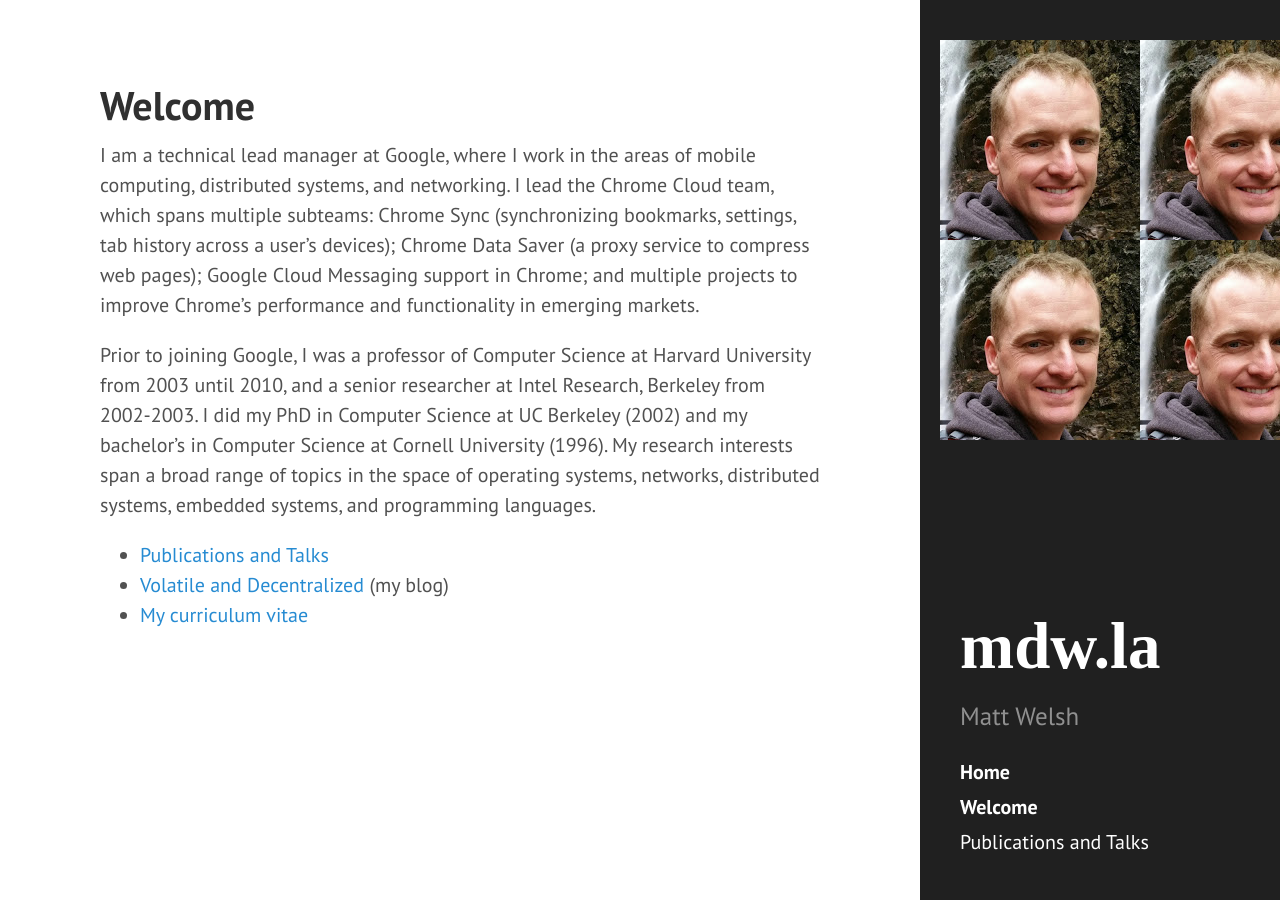
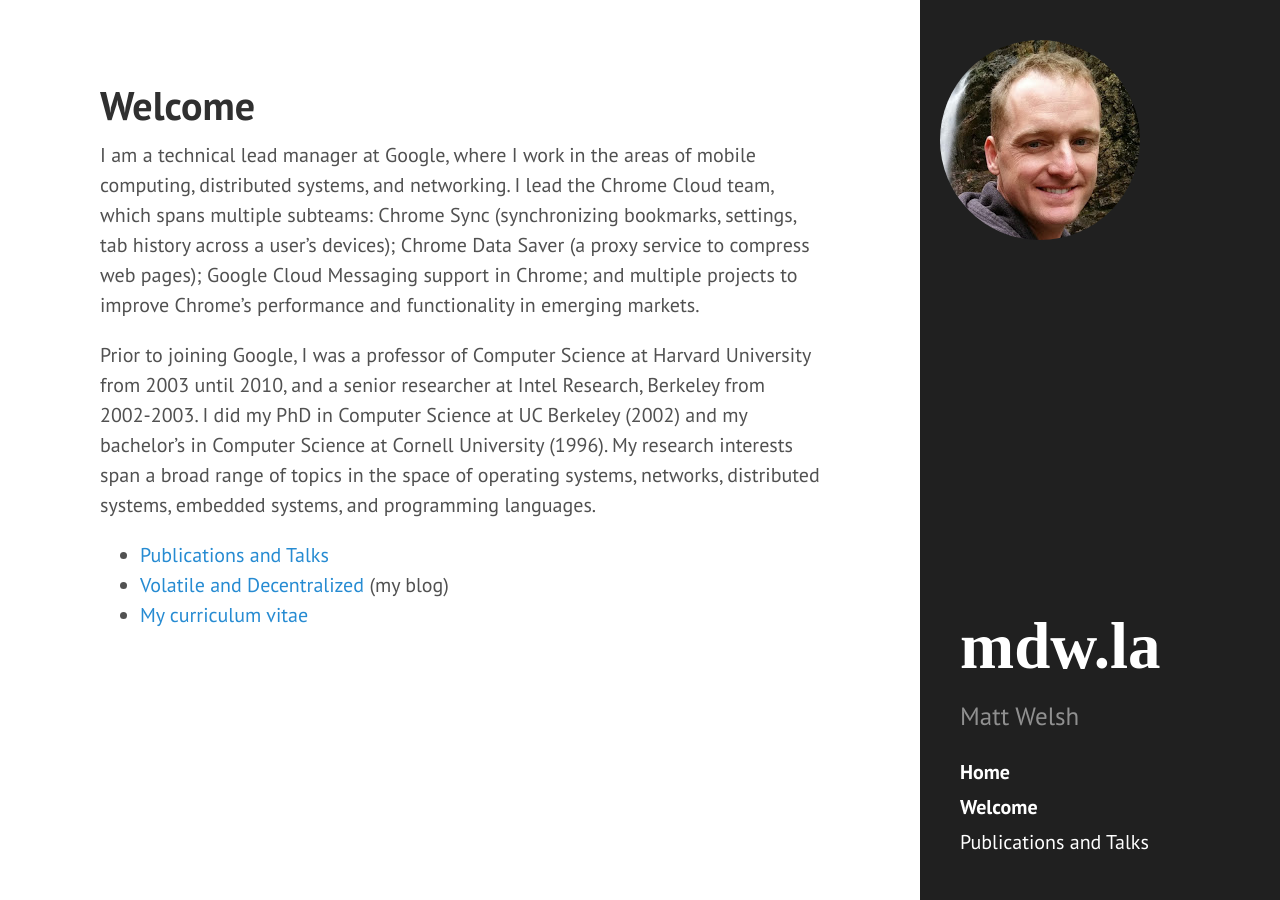
Before and after one commit to mdwelsh/mdwelsh.github.io, a Jekyll site: the page built from index.md, in a window 1280 px wide. Built offline with Jekyll 4.4.1, drawn with Linux system fonts in a browser that asks for light colours.

Commit message:
Update hyde.css

```diff
--- a/public/css/hyde.css
+++ b/public/css/hyde.css
@@ -86,8 +86,9 @@
 
 .sidebar-photo {
   display: block;
-  width: 400px;
-  height: 400px;
+  width: 200px;
+  height: 200px;
+  border-radius: 50%;
   background-image: url("http://mdwelsh.github.io/mdw.jpg");
 }
 
```
